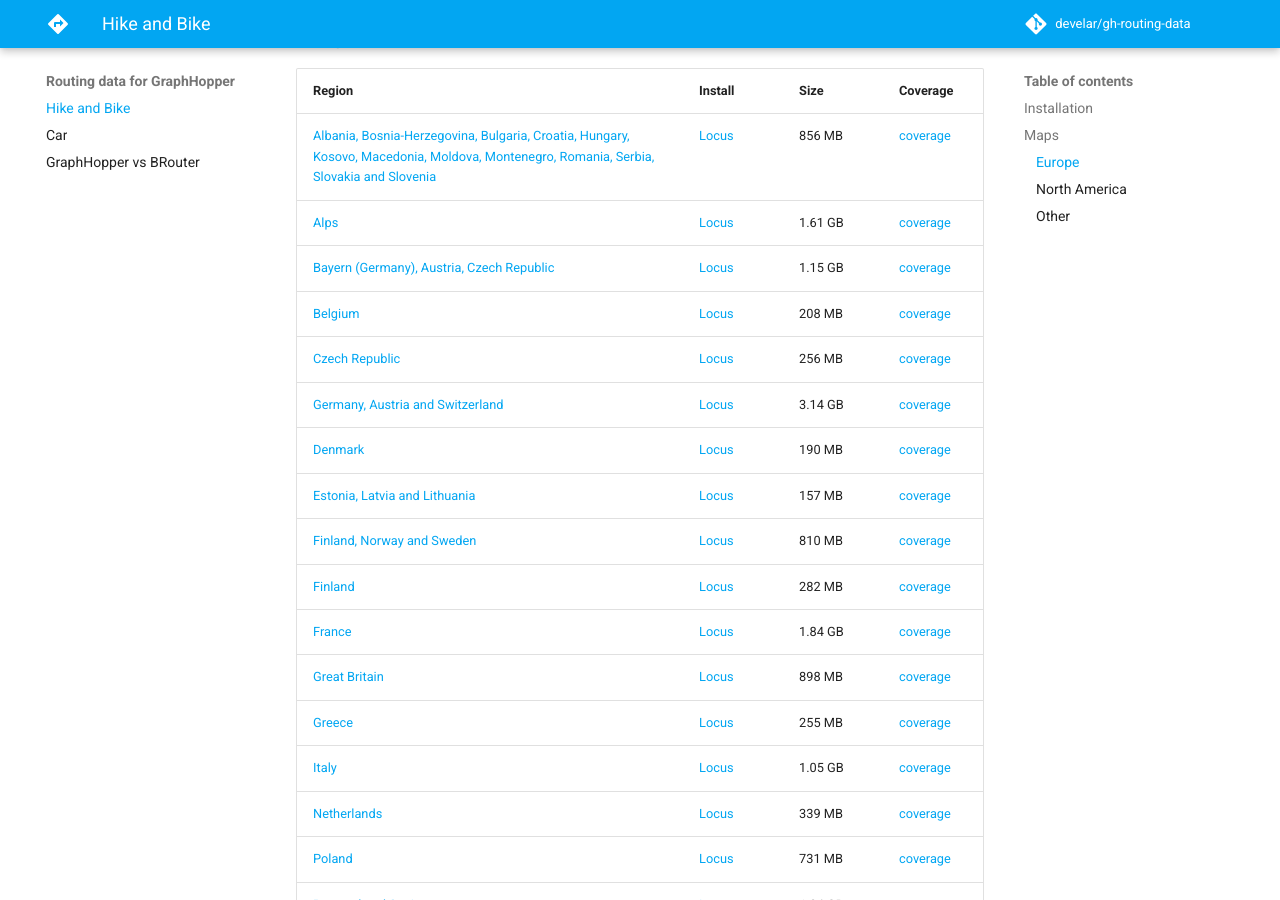
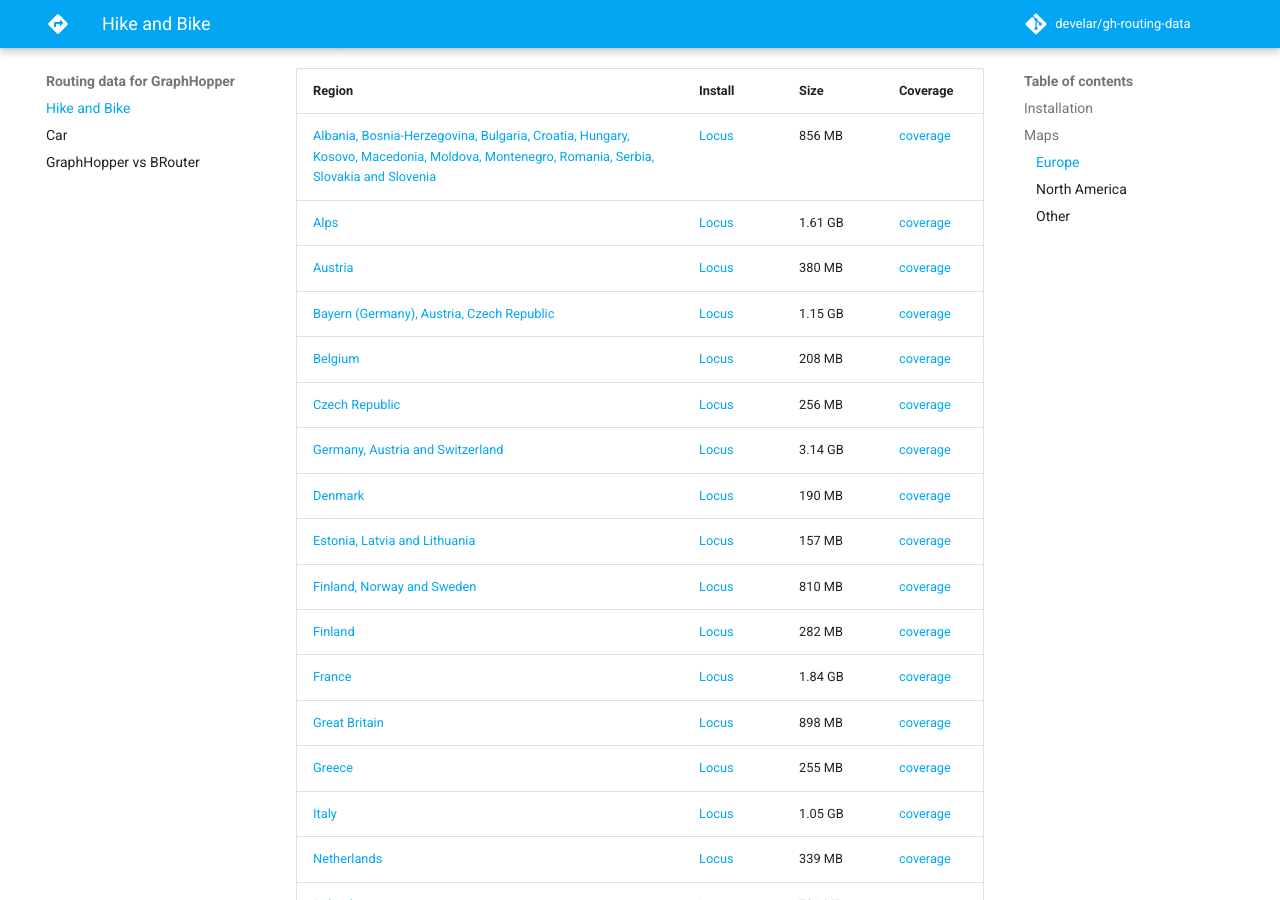
Before and after one commit to develar/gh-routing-data, an MkDocs documentation site: the page built from docs/index.md, in a window 1280 px wide and 900 px high, scrolled down 966 px. Built offline with MkDocs 1.6.1 and Material for MkDocs 9.7.7, drawn with Linux system fonts in a browser that asks for light colours; comment, search, counter and statistics services are not loaded; old or Windows-style settings are respelled for this version of MkDocs.

Commit message:
add Austria

```diff
--- a/docs/index.md
+++ b/docs/index.md
@@ -31,42 +31,43 @@ Last update: 10.06.2018.
 ### Europe
 | Region | Install | Size | Coverage |
 | --- | --- | --- | --- |
-| [Albania, Bosnia-Herzegovina, Bulgaria, Croatia, Hungary, Kosovo, Macedonia, Moldova, Montenegro, Romania, Serbia, Slovakia and Slovenia](http://d.graphhopper.develar.org/2018-06-11/al-ba-bg-hr-hu-xk-mk-md-me-ro-rs-sk-si.osm-gh.zip) | <a href="locus-actions://http://d.graphhopper.develar.org/2018-06-11/al-ba-bg-hr-hu-xk-mk-md-me-ro-rs-sk-si.locus.xml">Locus</a> | 856 MB | [coverage](http://umap.openstreetmap.fr/en/map/al-ba-bg-hr-hu-xk-mk-md-me-ro-rs-sk-si-coverage_227665) |
-| [Alps](http://d.graphhopper.develar.org/2018-06-11/alps.osm-gh.zip) | <a href="locus-actions://http://d.graphhopper.develar.org/2018-06-11/alps.locus.xml">Locus</a> | 1.61 GB | [coverage](https://umap.openstreetmap.fr/en/map/alps-coverage_227659) |
-| [Bayern (Germany), Austria, Czech Republic](http://d.graphhopper.develar.org/2018-06-11/bayern-at-cz.osm-gh.zip) | <a href="locus-actions://http://d.graphhopper.develar.org/2018-06-11/bayern-at-cz.locus.xml">Locus</a> | 1.15 GB | [coverage](https://download.geofabrik.de/europe/bayern-at-cz.html) |
-| [Belgium](http://d.graphhopper.develar.org/2018-06-11/belgium.osm-gh.zip) | <a href="locus-actions://http://d.graphhopper.develar.org/2018-06-11/belgium.locus.xml">Locus</a> | 208 MB | [coverage](https://download.geofabrik.de/europe/belgium.html) |
-| [Czech Republic](http://d.graphhopper.develar.org/2018-06-11/czech-republic.osm-gh.zip) | <a href="locus-actions://http://d.graphhopper.develar.org/2018-06-11/czech-republic.locus.xml">Locus</a> | 256 MB | [coverage](https://download.geofabrik.de/europe/czech-republic.html) |
-| [Germany, Austria and Switzerland](http://d.graphhopper.develar.org/2018-06-11/de-at-ch.osm-gh.zip) | <a href="locus-actions://http://d.graphhopper.develar.org/2018-06-11/de-at-ch.locus.xml">Locus</a> | 3.14 GB | [coverage](https://download.geofabrik.de/europe/dach.html) |
-| [Denmark](http://d.graphhopper.develar.org/2018-06-11/denmark.osm-gh.zip) | <a href="locus-actions://http://d.graphhopper.develar.org/2018-06-11/denmark.locus.xml">Locus</a> | 190 MB | [coverage](https://download.geofabrik.de/europe/denmark.html) |
-| [Estonia, Latvia and Lithuania](http://d.graphhopper.develar.org/2018-06-11/estonia-latvia-lithuania.osm-gh.zip) | <a href="locus-actions://http://d.graphhopper.develar.org/2018-06-11/estonia-latvia-lithuania.locus.xml">Locus</a> | 157 MB | [coverage](https://umap.openstreetmap.fr/en/map/estonia-latvia-and-lithuania-coverage_227645#7/57.074/24.439) |
-| [Finland, Norway and Sweden](http://d.graphhopper.develar.org/2018-06-11/finland-norway-sweden.osm-gh.zip) | <a href="locus-actions://http://d.graphhopper.develar.org/2018-06-11/finland-norway-sweden.locus.xml">Locus</a> | 810 MB | [coverage](https://umap.openstreetmap.fr/en/map/finland-norway-and-sweden_227901) |
-| [Finland](http://d.graphhopper.develar.org/2018-06-11/finland.osm-gh.zip) | <a href="locus-actions://http://d.graphhopper.develar.org/2018-06-11/finland.locus.xml">Locus</a> | 282 MB | [coverage](https://download.geofabrik.de/europe/finland.html) |
-| [France](http://d.graphhopper.develar.org/2018-06-11/france.osm-gh.zip) | <a href="locus-actions://http://d.graphhopper.develar.org/2018-06-11/france.locus.xml">Locus</a> | 1.84 GB | [coverage](https://download.geofabrik.de/europe/france.html) |
-| [Great Britain](http://d.graphhopper.develar.org/2018-06-11/great-britain.osm-gh.zip) | <a href="locus-actions://http://d.graphhopper.develar.org/2018-06-11/great-britain.locus.xml">Locus</a> | 898 MB | [coverage](https://download.geofabrik.de/europe/great-britain.html) |
-| [Greece](http://d.graphhopper.develar.org/2018-06-11/greece.osm-gh.zip) | <a href="locus-actions://http://d.graphhopper.develar.org/2018-06-11/greece.locus.xml">Locus</a> | 255 MB | [coverage](https://download.geofabrik.de/europe/greece.html) |
-| [Italy](http://d.graphhopper.develar.org/2018-06-11/italy.osm-gh.zip) | <a href="locus-actions://http://d.graphhopper.develar.org/2018-06-11/italy.locus.xml">Locus</a> | 1.05 GB | [coverage](https://download.geofabrik.de/europe/italy.html) |
-| [Netherlands](http://d.graphhopper.develar.org/2018-06-11/netherlands.osm-gh.zip) | <a href="locus-actions://http://d.graphhopper.develar.org/2018-06-11/netherlands.locus.xml">Locus</a> | 339 MB | [coverage](https://download.geofabrik.de/europe/netherlands.html) |
-| [Poland](http://d.graphhopper.develar.org/2018-06-11/poland.osm-gh.zip) | <a href="locus-actions://http://d.graphhopper.develar.org/2018-06-11/poland.locus.xml">Locus</a> | 731 MB | [coverage](https://download.geofabrik.de/europe/poland.html) |
-| [Portugal and Spain](http://d.graphhopper.develar.org/2018-06-11/portugal-spain.osm-gh.zip) | <a href="locus-actions://http://d.graphhopper.develar.org/2018-06-11/portugal-spain.locus.xml">Locus</a> | 1.24 GB | [coverage](https://umap.openstreetmap.fr/en/map/portugal-and-spain_227651#5/38.400/-10.091) |
-| [Russia](http://d.graphhopper.develar.org/2018-06-11/russia.osm-gh.zip) | <a href="locus-actions://http://d.graphhopper.develar.org/2018-06-11/russia.locus.xml">Locus</a> | 1.57 GB | [coverage](https://download.geofabrik.de/russia.html) |
-| [Ukraine](http://d.graphhopper.develar.org/2018-06-11/ukraine.osm-gh.zip) | <a href="locus-actions://http://d.graphhopper.develar.org/2018-06-11/ukraine.locus.xml">Locus</a> | 405 MB | [coverage](https://download.geofabrik.de/europe/ukraine.html) |
+| [Albania, Bosnia-Herzegovina, Bulgaria, Croatia, Hungary, Kosovo, Macedonia, Moldova, Montenegro, Romania, Serbia, Slovakia and Slovenia](http://d.graphhopper.develar.org/2018-06-11/al-ba-bg-hr-hu-xk-mk-md-me-ro-rs-sk-si.osm-gh.zip) | <a href="locus-actions://http/d.graphhopper.develar.org/2018-06-11/al-ba-bg-hr-hu-xk-mk-md-me-ro-rs-sk-si.locus.xml">Locus</a> | 856 MB | [coverage](http://umap.openstreetmap.fr/en/map/al-ba-bg-hr-hu-xk-mk-md-me-ro-rs-sk-si-coverage_227665) |
+| [Alps](http://d.graphhopper.develar.org/2018-06-11/alps.osm-gh.zip) | <a href="locus-actions://http/d.graphhopper.develar.org/2018-06-11/alps.locus.xml">Locus</a> | 1.61 GB | [coverage](https://umap.openstreetmap.fr/en/map/alps-coverage_227659) |
+| [Austria](http://d.graphhopper.develar.org/2018-06-19/austria.osm-gh.zip) | <a href="locus-actions://http/d.graphhopper.develar.org/2018-06-19/austria.locus.xml">Locus</a> | 380 MB | [coverage](https://download.geofabrik.de/europe/austria.html) |
+| [Bayern (Germany), Austria, Czech Republic](http://d.graphhopper.develar.org/2018-06-11/bayern-at-cz.osm-gh.zip) | <a href="locus-actions://http/d.graphhopper.develar.org/2018-06-11/bayern-at-cz.locus.xml">Locus</a> | 1.15 GB | [coverage](https://download.geofabrik.de/europe/bayern-at-cz.html) |
+| [Belgium](http://d.graphhopper.develar.org/2018-06-11/belgium.osm-gh.zip) | <a href="locus-actions://http/d.graphhopper.develar.org/2018-06-11/belgium.locus.xml">Locus</a> | 208 MB | [coverage](https://download.geofabrik.de/europe/belgium.html) |
+| [Czech Republic](http://d.graphhopper.develar.org/2018-06-11/czech-republic.osm-gh.zip) | <a href="locus-actions://http/d.graphhopper.develar.org/2018-06-11/czech-republic.locus.xml">Locus</a> | 256 MB | [coverage](https://download.geofabrik.de/europe/czech-republic.html) |
+| [Germany, Austria and Switzerland](http://d.graphhopper.develar.org/2018-06-11/de-at-ch.osm-gh.zip) | <a href="locus-actions://http/d.graphhopper.develar.org/2018-06-11/de-at-ch.locus.xml">Locus</a> | 3.14 GB | [coverage](https://download.geofabrik.de/europe/dach.html) |
+| [Denmark](http://d.graphhopper.develar.org/2018-06-11/denmark.osm-gh.zip) | <a href="locus-actions://http/d.graphhopper.develar.org/2018-06-11/denmark.locus.xml">Locus</a> | 190 MB | [coverage](https://download.geofabrik.de/europe/denmark.html) |
+| [Estonia, Latvia and Lithuania](http://d.graphhopper.develar.org/2018-06-11/estonia-latvia-lithuania.osm-gh.zip) | <a href="locus-actions://http/d.graphhopper.develar.org/2018-06-11/estonia-latvia-lithuania.locus.xml">Locus</a> | 157 MB | [coverage](https://umap.openstreetmap.fr/en/map/estonia-latvia-and-lithuania-coverage_227645#7/57.074/24.439) |
+| [Finland, Norway and Sweden](http://d.graphhopper.develar.org/2018-06-11/finland-norway-sweden.osm-gh.zip) | <a href="locus-actions://http/d.graphhopper.develar.org/2018-06-11/finland-norway-sweden.locus.xml">Locus</a> | 810 MB | [coverage](https://umap.openstreetmap.fr/en/map/finland-norway-and-sweden_227901) |
+| [Finland](http://d.graphhopper.develar.org/2018-06-11/finland.osm-gh.zip) | <a href="locus-actions://http/d.graphhopper.develar.org/2018-06-11/finland.locus.xml">Locus</a> | 282 MB | [coverage](https://download.geofabrik.de/europe/finland.html) |
+| [France](http://d.graphhopper.develar.org/2018-06-11/france.osm-gh.zip) | <a href="locus-actions://http/d.graphhopper.develar.org/2018-06-11/france.locus.xml">Locus</a> | 1.84 GB | [coverage](https://download.geofabrik.de/europe/france.html) |
+| [Great Britain](http://d.graphhopper.develar.org/2018-06-11/great-britain.osm-gh.zip) | <a href="locus-actions://http/d.graphhopper.develar.org/2018-06-11/great-britain.locus.xml">Locus</a> | 898 MB | [coverage](https://download.geofabrik.de/europe/great-britain.html) |
+| [Greece](http://d.graphhopper.develar.org/2018-06-11/greece.osm-gh.zip) | <a href="locus-actions://http/d.graphhopper.develar.org/2018-06-11/greece.locus.xml">Locus</a> | 255 MB | [coverage](https://download.geofabrik.de/europe/greece.html) |
+| [Italy](http://d.graphhopper.develar.org/2018-06-11/italy.osm-gh.zip) | <a href="locus-actions://http/d.graphhopper.develar.org/2018-06-11/italy.locus.xml">Locus</a> | 1.05 GB | [coverage](https://download.geofabrik.de/europe/italy.html) |
+| [Netherlands](http://d.graphhopper.develar.org/2018-06-11/netherlands.osm-gh.zip) | <a href="locus-actions://http/d.graphhopper.develar.org/2018-06-11/netherlands.locus.xml">Locus</a> | 339 MB | [coverage](https://download.geofabrik.de/europe/netherlands.html) |
+| [Poland](http://d.graphhopper.develar.org/2018-06-11/poland.osm-gh.zip) | <a href="locus-actions://http/d.graphhopper.develar.org/2018-06-11/poland.locus.xml">Locus</a> | 731 MB | [coverage](https://download.geofabrik.de/europe/poland.html) |
+| [Portugal and Spain](http://d.graphhopper.develar.org/2018-06-11/portugal-spain.osm-gh.zip) | <a href="locus-actions://http/d.graphhopper.develar.org/2018-06-11/portugal-spain.locus.xml">Locus</a> | 1.24 GB | [coverage](https://umap.openstreetmap.fr/en/map/portugal-and-spain_227651#5/38.400/-10.091) |
+| [Russia](http://d.graphhopper.develar.org/2018-06-11/russia.osm-gh.zip) | <a href="locus-actions://http/d.graphhopper.develar.org/2018-06-11/russia.locus.xml">Locus</a> | 1.57 GB | [coverage](https://download.geofabrik.de/russia.html) |
+| [Ukraine](http://d.graphhopper.develar.org/2018-06-11/ukraine.osm-gh.zip) | <a href="locus-actions://http/d.graphhopper.develar.org/2018-06-11/ukraine.locus.xml">Locus</a> | 405 MB | [coverage](https://download.geofabrik.de/europe/ukraine.html) |
 
 ### North America
 | Region | Install | Size | Coverage |
 | --- | --- | --- | --- |
-| [Canada](http://d.graphhopper.develar.org/2018-06-11/canada.osm-gh.zip) | <a href="locus-actions://http://d.graphhopper.develar.org/2018-06-11/canada.locus.xml">Locus</a> | 562 MB | [coverage](https://download.geofabrik.de/north-america/canada.html) |
-| [US Midwest](http://d.graphhopper.develar.org/2018-06-11/us-midwest.osm-gh.zip) | <a href="locus-actions://http://d.graphhopper.develar.org/2018-06-11/us-midwest.locus.xml">Locus</a> | 1.43 GB | [coverage](https://download.geofabrik.de/north-america/us-midwest.html) |
-| [US Northeast](http://d.graphhopper.develar.org/2018-06-11/us-northeast.osm-gh.zip) | <a href="locus-actions://http://d.graphhopper.develar.org/2018-06-11/us-northeast.locus.xml">Locus</a> | 687 MB | [coverage](https://download.geofabrik.de/north-america/us-northeast.html) |
-| [US Pacific](http://d.graphhopper.develar.org/2018-06-11/us-pacific.osm-gh.zip) | <a href="locus-actions://http://d.graphhopper.develar.org/2018-06-11/us-pacific.locus.xml">Locus</a> | 21.5 MB | [coverage](https://download.geofabrik.de/north-america/us-pacific.html) |
-| [US South](http://d.graphhopper.develar.org/2018-06-11/us-south.osm-gh.zip) | <a href="locus-actions://http://d.graphhopper.develar.org/2018-06-11/us-south.locus.xml">Locus</a> | 2.16 GB | [coverage](https://download.geofabrik.de/north-america/us-south.html) |
-| [US West](http://d.graphhopper.develar.org/2018-06-11/us-west.osm-gh.zip) | <a href="locus-actions://http://d.graphhopper.develar.org/2018-06-11/us-west.locus.xml">Locus</a> | 1.49 GB | [coverage](https://download.geofabrik.de/north-america/us-west.html) |
+| [Canada](http://d.graphhopper.develar.org/2018-06-11/canada.osm-gh.zip) | <a href="locus-actions://http/d.graphhopper.develar.org/2018-06-11/canada.locus.xml">Locus</a> | 562 MB | [coverage](https://download.geofabrik.de/north-america/canada.html) |
+| [US Midwest](http://d.graphhopper.develar.org/2018-06-11/us-midwest.osm-gh.zip) | <a href="locus-actions://http/d.graphhopper.develar.org/2018-06-11/us-midwest.locus.xml">Locus</a> | 1.43 GB | [coverage](https://download.geofabrik.de/north-america/us-midwest.html) |
+| [US Northeast](http://d.graphhopper.develar.org/2018-06-11/us-northeast.osm-gh.zip) | <a href="locus-actions://http/d.graphhopper.develar.org/2018-06-11/us-northeast.locus.xml">Locus</a> | 687 MB | [coverage](https://download.geofabrik.de/north-america/us-northeast.html) |
+| [US Pacific](http://d.graphhopper.develar.org/2018-06-11/us-pacific.osm-gh.zip) | <a href="locus-actions://http/d.graphhopper.develar.org/2018-06-11/us-pacific.locus.xml">Locus</a> | 21.5 MB | [coverage](https://download.geofabrik.de/north-america/us-pacific.html) |
+| [US South](http://d.graphhopper.develar.org/2018-06-11/us-south.osm-gh.zip) | <a href="locus-actions://http/d.graphhopper.develar.org/2018-06-11/us-south.locus.xml">Locus</a> | 2.16 GB | [coverage](https://download.geofabrik.de/north-america/us-south.html) |
+| [US West](http://d.graphhopper.develar.org/2018-06-11/us-west.osm-gh.zip) | <a href="locus-actions://http/d.graphhopper.develar.org/2018-06-11/us-west.locus.xml">Locus</a> | 1.49 GB | [coverage](https://download.geofabrik.de/north-america/us-west.html) |
 
 ### Other
 | Region | Install | Size | Coverage |
 | --- | --- | --- | --- |
-| [Africa](http://d.graphhopper.develar.org/2018-06-11/africa.osm-gh.zip) | <a href="locus-actions://http://d.graphhopper.develar.org/2018-06-11/africa.locus.xml">Locus</a> | 2.67 GB | [coverage](https://download.geofabrik.de/africa.html) |
-| [Australia](http://d.graphhopper.develar.org/2018-06-11/australia.osm-gh.zip) | <a href="locus-actions://http://d.graphhopper.develar.org/2018-06-11/australia.locus.xml">Locus</a> | 456 MB | [coverage](https://download.geofabrik.de/australia-oceania/australia.html) |
-| [New Zealand](http://d.graphhopper.develar.org/2018-06-11/new-zealand.osm-gh.zip) | <a href="locus-actions://http://d.graphhopper.develar.org/2018-06-11/new-zealand.locus.xml">Locus</a> | 63.6 MB | [coverage](https://download.geofabrik.de/australia-oceania/new-zealand.html) |
-| [South America](http://d.graphhopper.develar.org/2018-06-11/south-america.osm-gh.zip) | <a href="locus-actions://http://d.graphhopper.develar.org/2018-06-11/south-america.locus.xml">Locus</a> | 2.36 GB | [coverage](https://download.geofabrik.de/south-america.html) |
+| [Africa](http://d.graphhopper.develar.org/2018-06-11/africa.osm-gh.zip) | <a href="locus-actions://http/d.graphhopper.develar.org/2018-06-11/africa.locus.xml">Locus</a> | 2.67 GB | [coverage](https://download.geofabrik.de/africa.html) |
+| [Australia](http://d.graphhopper.develar.org/2018-06-11/australia.osm-gh.zip) | <a href="locus-actions://http/d.graphhopper.develar.org/2018-06-11/australia.locus.xml">Locus</a> | 456 MB | [coverage](https://download.geofabrik.de/australia-oceania/australia.html) |
+| [New Zealand](http://d.graphhopper.develar.org/2018-06-11/new-zealand.osm-gh.zip) | <a href="locus-actions://http/d.graphhopper.develar.org/2018-06-11/new-zealand.locus.xml">Locus</a> | 63.6 MB | [coverage](https://download.geofabrik.de/australia-oceania/new-zealand.html) |
+| [South America](http://d.graphhopper.develar.org/2018-06-11/south-america.osm-gh.zip) | <a href="locus-actions://http/d.graphhopper.develar.org/2018-06-11/south-america.locus.xml">Locus</a> | 2.36 GB | [coverage](https://download.geofabrik.de/south-america.html) |
 
 <!-- end of generated block -->
```
Also changed, not shown: 6 other files.
